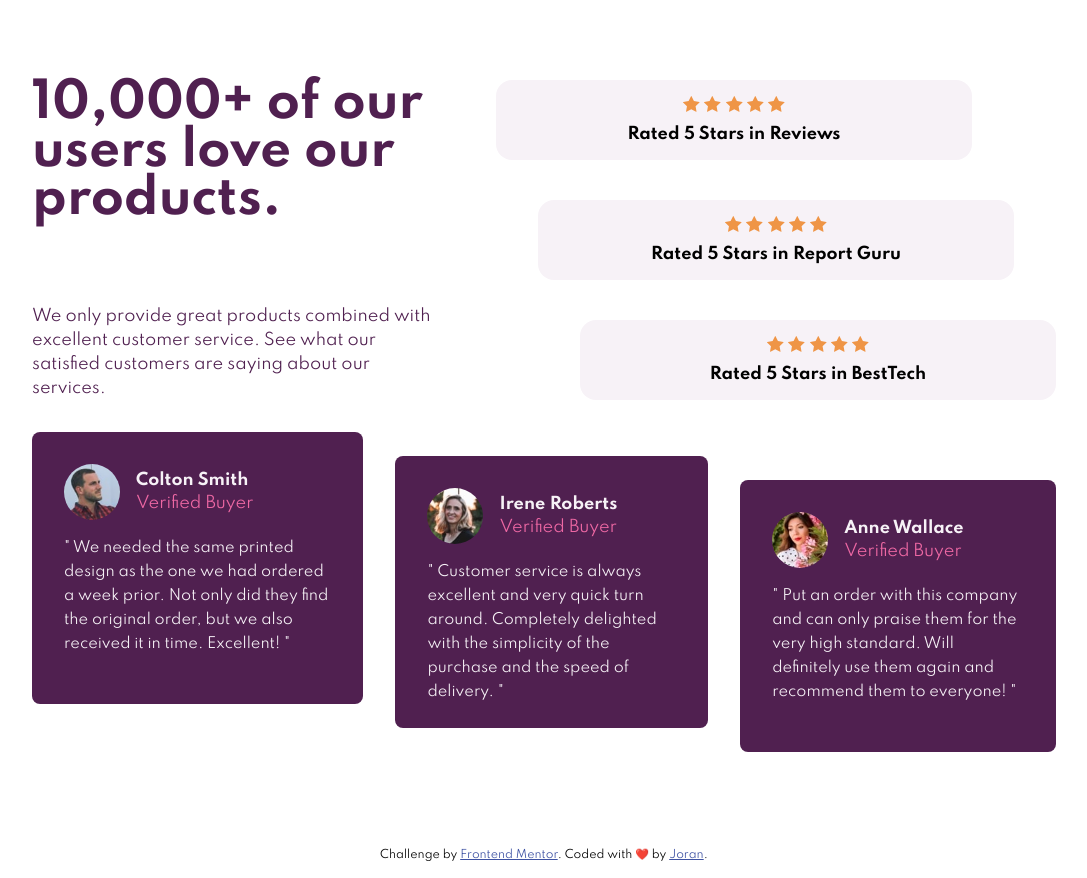
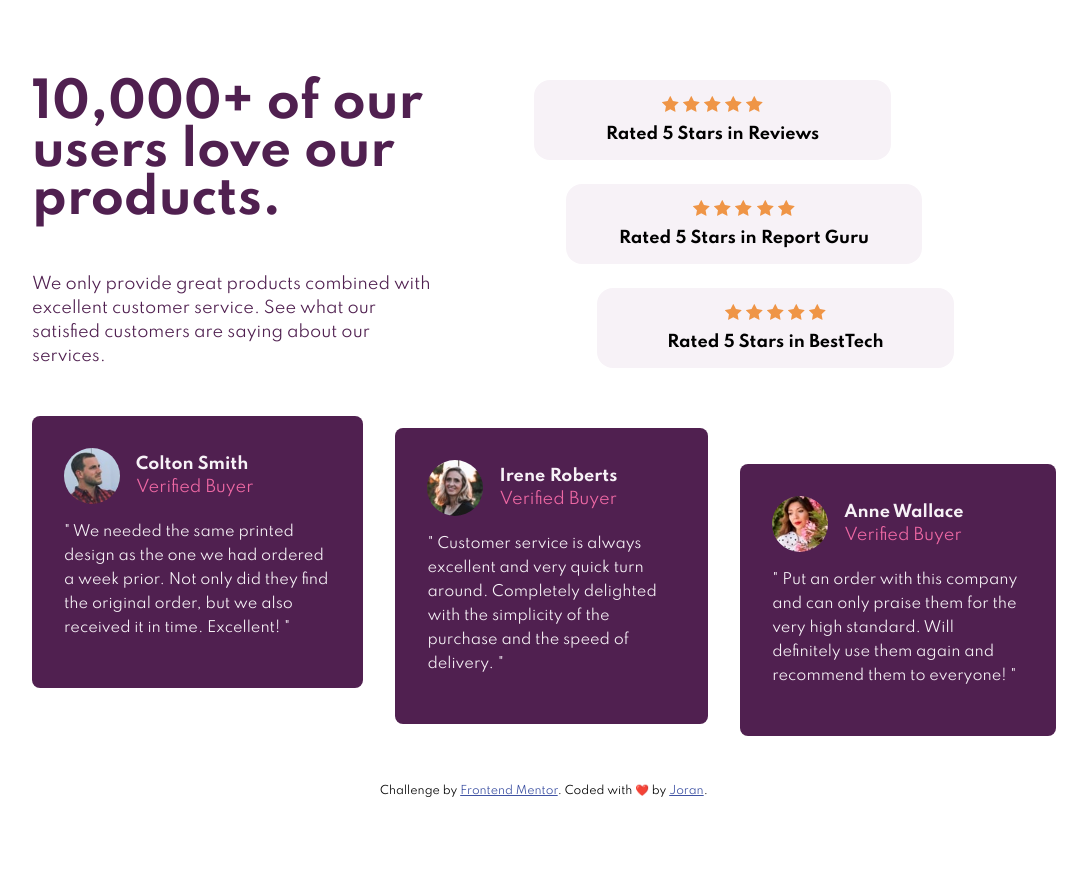
Before and after one commit to DrKlonk/fem-social-proof-section, a website: page index.html in a window 1280 px wide. Shown: the whole page, without its empty margins (96-1183 px from the left). After the commit the page ends 814 px from the top, so only its background shows below. Drawn offline with Linux system fonts and the light colour scheme.

Commit message:
no more grid

```diff
--- a/index.html
+++ b/index.html
@@ -32,17 +32,20 @@
     </style>
   </head>
   <body>
-    <main class="grid-box">
+    <main class="main">
+      <section class="section-intro">
         <header class="header">
-        <h1 class="heading-primary">10,000+ of our users love our products.</h1>
+          <h1 class="heading-primary">
+            10,000+ of our users love our products.
+          </h1>
           <p class="heading-subtext">
             We only provide great products combined with excellent customer
             service. See what our satisfied customers are saying about our
             services.
           </p>
         </header>
-      <article class="ratings">
-        <div class="rating">
+        <ul class="ratings">
+          <li class="rating">
             <div class="rating__stars">
               <img src="images/icon-star.svg" alt="Star" />
               <img src="images/icon-star.svg" alt="Star" />
@@ -51,8 +54,8 @@
               <img src="images/icon-star.svg" alt="Star" />
             </div>
             <span class="rating__text">Rated 5 Stars in Reviews</span>
-        </div>
-        <div class="rating">
+          </li>
+          <li class="rating">
             <div class="rating__stars">
               <img src="images/icon-star.svg" alt="Star" />
               <img src="images/icon-star.svg" alt="Star" />
@@ -61,8 +64,8 @@
               <img src="images/icon-star.svg" alt="Star" />
             </div>
             <span class="rating__text">Rated 5 Stars in Report Guru</span>
-        </div>
-        <div class="rating">
+          </li>
+          <li class="rating">
             <div class="rating__stars">
               <img src="images/icon-star.svg" alt="Star" />
               <img src="images/icon-star.svg" alt="Star" />
@@ -71,11 +74,13 @@
               <img src="images/icon-star.svg" alt="Star" />
             </div>
             <span class="rating__text">Rated 5 Stars in BestTech</span>
-        </div>
-      </article>
+          </li>
+        </ul>
+      </section>
 
-      <article class="testimonials">
-        <blockquote class="testimonial">
+      <section class="section-testimonials">
+        <ul class="testimonials">
+          <li class="testimonial">
             <header class="testimonial__header">
               <img
                 src="images/image-colton.jpg"
@@ -83,17 +88,17 @@
                 class="testimonial__image"
               />
               <div class="testimonial__credentials">
-              <span class="testimonial__name">Colton Smith</span>
+                <h2 class="testimonial__name">Colton Smith</h2>
                 <span class="testimonial__function">Verified Buyer</span>
               </div>
             </header>
             <p class="testimonial__text">
-            " We needed the same printed design as the one we had ordered a week
-            prior. Not only did they find the original order, but we also
+              " We needed the same printed design as the one we had ordered a
+              week prior. Not only did they find the original order, but we also
               received it in time. Excellent! "
             </p>
-        </blockquote>
-        <blockquote class="testimonial">
+          </li>
+          <li class="testimonial">
             <header class="testimonial__header">
               <img
                 src="images/image-irene.jpg"
@@ -101,7 +106,7 @@
                 class="testimonial__image"
               />
               <div class="testimonial__credentials">
-              <span class="testimonial__name">Irene Roberts</span>
+                <h2 class="testimonial__name">Irene Roberts</h2>
                 <span class="testimonial__function">Verified Buyer</span>
               </div>
             </header>
@@ -110,8 +115,8 @@
               Completely delighted with the simplicity of the purchase and the
               speed of delivery. "
             </p>
-        </blockquote>
-        <blockquote class="testimonial">
+          </li>
+          <li class="testimonial">
             <header class="testimonial__header">
               <img
                 src="images/image-anne.jpg"
@@ -119,7 +124,7 @@
                 class="testimonial__image"
               />
               <div class="testimonial__credentials">
-              <span class="testimonial__name">Anne Wallace</span>
+                <h2 class="testimonial__name">Anne Wallace</h2>
                 <span class="testimonial__function">Verified Buyer</span>
               </div>
             </header>
@@ -128,8 +133,9 @@
               very high standard. Will definitely use them again and recommend
               them to everyone! "
             </p>
-        </blockquote>
-      </article>
+          </li>
+        </ul>
+      </section>
     </main>
 
     <div class="attribution">
--- a/scss/components/_testimonial.scss
+++ b/scss/components/_testimonial.scss
@@ -3,7 +3,6 @@
   background-color: $color-primary;
   border-radius: 0.5rem;
   color: $color-gray-magenta-light;
-  height: 85%;
   display: flex;
   flex-direction: column;
   justify-content: space-evenly;
@@ -52,6 +51,7 @@
 
   &__name {
     font-weight: 700;
+    font-size: 1rem;
     display: inline-block;
   }
 
--- a/scss/layout/_layout.scss
+++ b/scss/layout/_layout.scss
@@ -4,32 +4,30 @@ body {
   align-items: center;
 }
 
-.grid-box {
+.main {
   flex-grow: 1;
-  margin: 5rem 0;
+  margin: 5rem 0 2rem 0;
   min-height: 80vh;
   width: 80vw;
-  display: grid;
-  grid-template-columns: 25rem 1fr;
-  grid-template-rows: 20rem 1fr;
-  gap: 2rem 4rem;
+  display: flex;
+  flex-direction: column;
 
   @include respond(phone) {
     width: 90vw;
   }
 
-  grid-template-areas:
-    "header ratings"
-    "testimonials testimonials";
+  @include respond(tab-port) {
+    margin-bottom: 3rem;
+  }
+}
+
+.section-intro {
+  display: flex;
+  margin-bottom: 3rem;
+  min-height: 16.5rem;
 
   @include respond(tab-port) {
-    grid-template-columns: 1fr;
-    grid-template-rows: 1fr;
-    grid-template-areas:
-      "header"
-      "ratings"
-      "testimonials";
-    margin-bottom: 3rem;
+    flex-direction: column;
   }
 }
 
@@ -38,26 +36,34 @@ body {
   display: flex;
   flex-direction: column;
   justify-content: space-between;
+  flex: 0 0 25rem;
+
+  @include respond(tab-port) {
+    flex: 0 1;
+  }
 }
 
 .ratings {
-  grid-area: ratings;
+  flex: 1 0 auto;
   display: flex;
   flex-direction: column;
   justify-content: space-between;
   padding: 2rem 10%;
 
   @include respond(tab-land) {
-    padding: 0;
+    padding: 0 10%;
   }
 
-  @include respond(phone) {
+  @include respond(tab-port) {
+    margin-top: 2rem;
     padding: 0;
   }
 }
 
+.section-testimonials {
+}
+
 .testimonials {
-  grid-area: testimonials;
   display: flex;
   justify-content: space-between;
   min-height: 20rem;
```
Also changed, not shown: css/style.css. Lines whose indentation alone changed are shown as unchanged.
